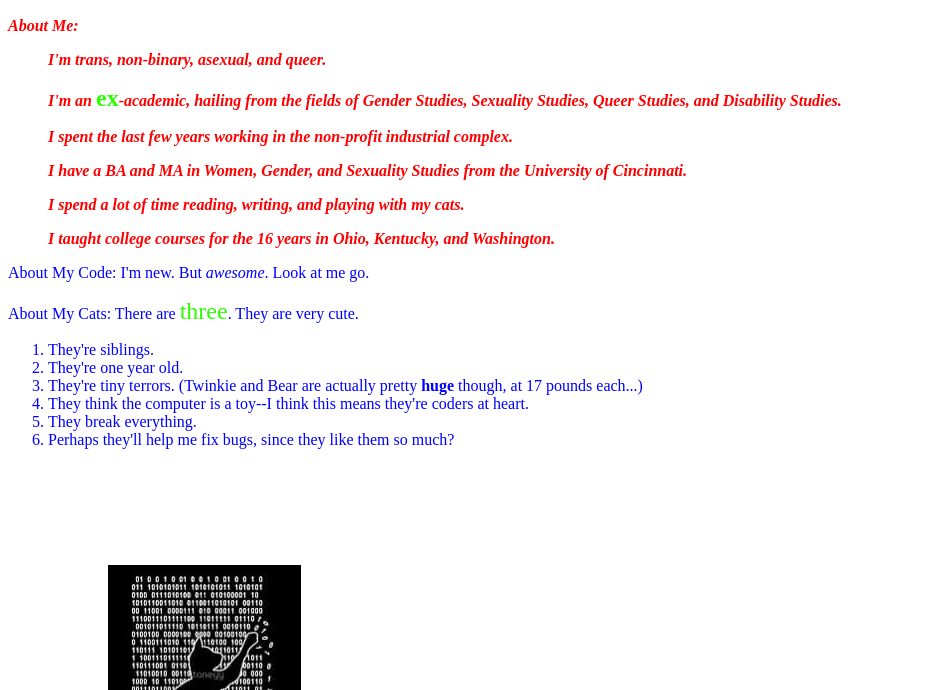
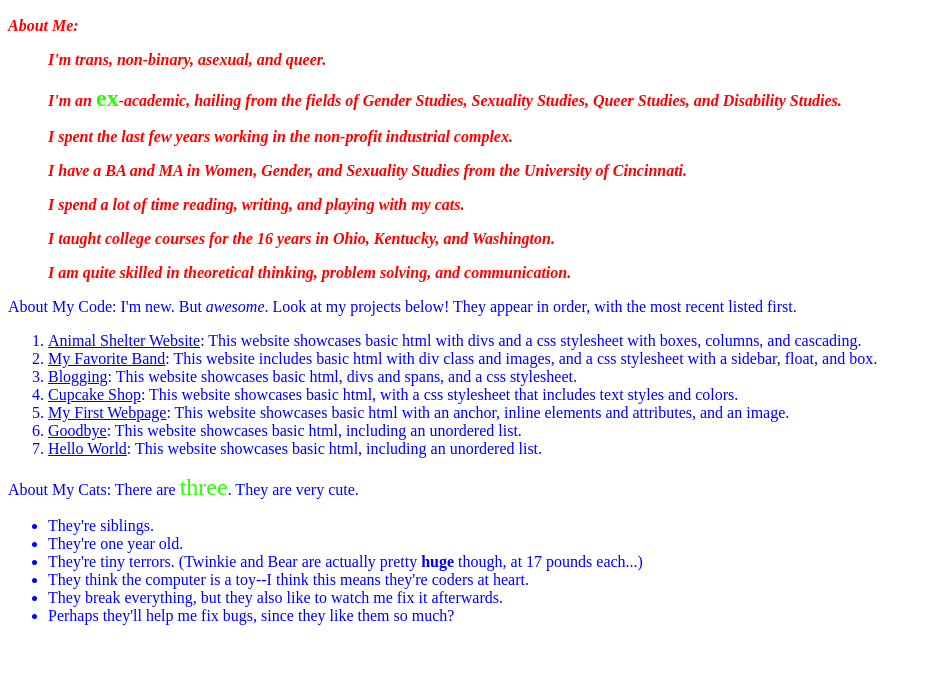
Before and after one commit to KaiKohlsdorf/kai-portfolio, a plain HTML site: page index.html in a window 1280 px wide. Shown: the part 110-800 px from the top of the page, without its empty margins (0-927 px from the left). Drawn offline with Linux system fonts and the light colour scheme.

Commit message:
Add ordered list of projects with active links, descriptions, and languages; change about cat list to unordered.

```diff
--- a/index.html
+++ b/index.html
@@ -16,20 +16,31 @@
       <ul>I have a BA and MA in Women, Gender, and Sexuality Studies from the University of Cincinnati.</ul>
       <ul>I spend a lot of time reading, writing, and playing with my cats.</ul>
       <ul>I taught college courses for the 16 years in Ohio, Kentucky, and Washington.</ul>
+      <ul>I am quite skilled in theoretical thinking, problem solving, and communication.</ul>
     </p>
   </div>
 
   <div class="important">
-    <p>About My Code: I'm new. But <em>awesome</em>. Look at me go.</p>
+    <p>About My Code: I'm new. But <em>awesome</em>. Look at my projects below! They appear in order, with the most recent listed first.</p>
+      <ol>
+        <li><a href="https://github.com/KaiKohlsdorf/animal-shelter-website">Animal Shelter Website</a>: This website showcases basic html with divs and a css stylesheet with boxes, columns, and cascading.</li>
+        <li><a href="https://github.com/KaiKohlsdorf/My_Favorite_Band">My Favorite Band</a>: This website includes basic html with div class and images, and a css stylesheet with a sidebar, float, and box.</li>
+        <li><a href="https://github.com/KaiKohlsdorf/Blogging">Blogging</a>: This website showcases basic html, divs and spans, and a css stylesheet.</li>
+        <li><a href="https://github.com/KaiKohlsdorf/Cupcake-Shop">Cupcake Shop</a>: This website showcases basic html, with a css stylesheet that includes text styles and colors.</li>
+        <li><a href="https://github.com/KaiKohlsdorf/my-first-webpage">My First Webpage</a>: This website showcases basic html with an anchor, inline elements and attributes, and an image.</li>
+        <li><a href="https://github.com/KaiKohlsdorf/goodbye">Goodbye</a>: This website showcases basic html, including an unordered list.</li>
+        <li><a href="https://github.com/KaiKohlsdorf/hello-world">Hello World</a>: This website showcases basic html, including an unordered list.</li>
+      </ol>
+
     <p>About My Cats: There are <span class="highlight">three</span>. They are very cute.
-      <ol>
+      <ul>
         <li>They're siblings.</li>
         <li>They're one year old.</li>
         <li>They're tiny terrors. (Twinkie and Bear are actually pretty <strong>huge</strong> though, at 17 pounds each...)</li>
         <li>They think the computer is a toy--I think this means they're coders at heart.</li>
-        <li>They break everything.</li>
+        <li>They break everything, but they also like to watch me fix it afterwards.</li>
         <li>Perhaps they'll help me fix bugs, since they like them so much?</li>
-      </ol>
+      </ul>
       </p>
   </div>
 
```
